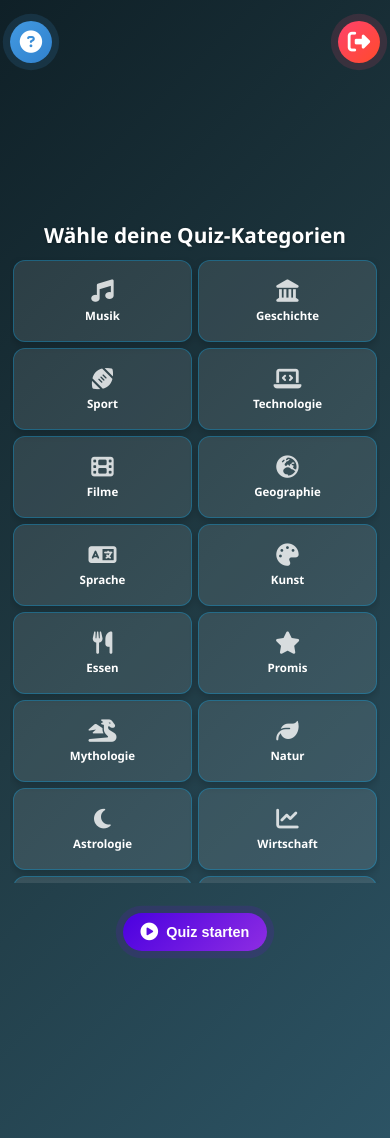
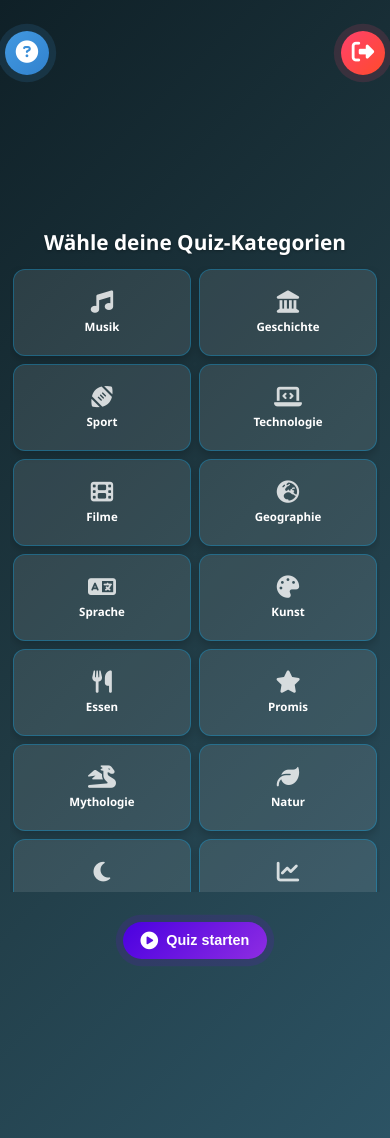
Before and after one commit to CodewithMax05/Quiz, a Flask app: page /homepage in a window 390 px wide. Run offline with Flask 3, Linux system fonts and the light colour scheme; the visitor is signed in with stand-in values (Sample User, id 1).

```diff
--- a/static/css/styles_homepage.css
+++ b/static/css/styles_homepage.css
@@ -67,18 +67,18 @@ body::before {
 .container {
     width: 100%;
     max-width: 900px;
-    padding: 50px 15px 30px; /* Reduziertes oberes Padding */
+    padding: 60px 15px 30px; /* Mehr Platz unten für den Button */
     text-align: center;
     display: flex;
     flex-direction: column;
     align-items: center;
     justify-content: center;
     position: relative;
-    min-height: calc(100vh - 100px); /* Mindesthöhe angepasst */
+    min-height: calc(100vh - 120px); /* Mindesthöhe für bessere Platzierung */
 }
 
 .headline {
-    margin-bottom: 15px; /* Reduzierter Abstand */
+    margin-bottom: 20px;
     font-size: 1.8rem;
     color: white;
     text-shadow: 0 1px 3px rgba(0,0,0,0.3);
@@ -230,8 +230,8 @@ body::before {
     display: flex;
     align-items: center;
     justify-content: center;
-    width: 50px;
-    height: 50px;
+    width: 55px;
+    height: 55px;
     border-radius: 50%;
     background: linear-gradient(135deg, #ff416c, #ff4b2b);
     color: #fff;
@@ -241,13 +241,13 @@ body::before {
     box-shadow: 0 3px 8px rgba(255, 65, 108, 0.4);
     animation: pulse-red 2s infinite;
     position: absolute;
-    top: 12px;
-    right: 25px;
+    top: 15px;
+    right: 30px;
     z-index: 20;
 }
 
 .logout-button i {
-    font-size: 1.7rem;
+    font-size: 1.8rem;
     color: white;
 }
 
@@ -283,8 +283,8 @@ body::before {
     display: flex;
     align-items: center;
     justify-content: center;
-    width: 50px;
-    height: 50px;
+    width: 55px;
+    height: 55px;
     border-radius: 50%;
     background: linear-gradient(135deg, #4299e1, #3182ce);
     color: white;
@@ -292,14 +292,14 @@ body::before {
     transition: all 0.3s ease;
     box-shadow: 0 3px 8px rgba(66, 153, 225, 0.4);
     position: absolute;
-    top: 12px;
-    left: 25px;
+    top: 15px;
+    left: 30px;
     z-index: 20;
     animation: pulse-blue 2s infinite;
 }
 
 .info-button i {
-    font-size: 1.7rem;
+    font-size: 1.8rem;
 }
 
 .info-button:hover {
@@ -418,21 +418,21 @@ body::before {
     }
 
     .logout-button, .info-button {
-        width: 48px;
-        height: 48px;
-        top: 10px;
+        width: 50px;
+        height: 50px;
+        top: 12px;
     }
 
     .logout-button {
-        right: 20px;
+        right: 25px;
     }
 
     .info-button {
-        left: 20px;
+        left: 25px;
     }
 
     .logout-button i, .info-button i {
-        font-size: 1.6rem;
+        font-size: 1.7rem;
     }
 
     .error-message, .info-message {
@@ -442,12 +442,12 @@ body::before {
 
 @media (max-width: 1024px) {
     .container {
-        min-height: calc(100vh - 90px);
-        padding: 40px 15px 20px;
+        min-height: calc(100vh - 100px);
+        padding-bottom: 20px;
     }
 
     .category-grid {
-        margin-bottom: 20px;
+        margin-bottom: 25px;
     }
 
     .start-button {
@@ -464,19 +464,19 @@ body::before {
 
 @media (max-width: 768px) {
     .container {
-        padding: 35px 15px 15px;
-        min-height: calc(100vh - 80px);
+        padding-top: 50px;
+        padding-bottom: 15px;
     }
 
     .headline {
         font-size: 1.5rem;
-        margin-bottom: 12px;
+        margin-bottom: 15px;
     }
 
     .logout-button, .info-button {
-        width: 44px;
-        height: 44px;
-        top: 8px;
+        width: 46px;
+        height: 46px;
+        top: 10px;
     }
 
     .logout-button {
@@ -541,38 +541,24 @@ body::before {
     }
 
     .container {
-        padding: 30px 10px 10px;
-        min-height: calc(100vh - 70px);
+        padding-top: 45px;
+        padding-bottom: 10px;
     }
 
     .headline {
         font-size: 1.3rem;
-        margin-bottom: 8px;
-    }
-
-    .logout-button, .info-button {
-        width: 42px;
-        height: 42px;
-        top: 6px;
-    }
-
-    .logout-button {
-        right: 10px;
-    }
-
-    .info-button {
-        left: 10px;
+        margin-bottom: 10px;
     }
 
     .category-grid {
         grid-template-columns: repeat(2, 1fr);
-        gap: 6px;
+        gap: 8px;
         max-height: 55vh;
         margin-bottom: 15px;
     }
 
     .category-card {
-        height: 80px;
+        height: 85px;
     }
 
     .category-card i {
@@ -597,6 +583,20 @@ body::before {
         font-size: 1.1rem;
     }
 
+    .logout-button, .info-button {
+        width: 44px;
+        height: 44px;
+        top: 8px;
+    }
+
+    .logout-button {
+        right: 10px;
+    }
+
+    .info-button {
+        left: 10px;
+    }
+
     .logout-button i, .info-button i {
         font-size: 1.4rem;
     }
```
Also changed, not shown: other parts of static/css/styles_homepage.css (+52 -26 lines).
